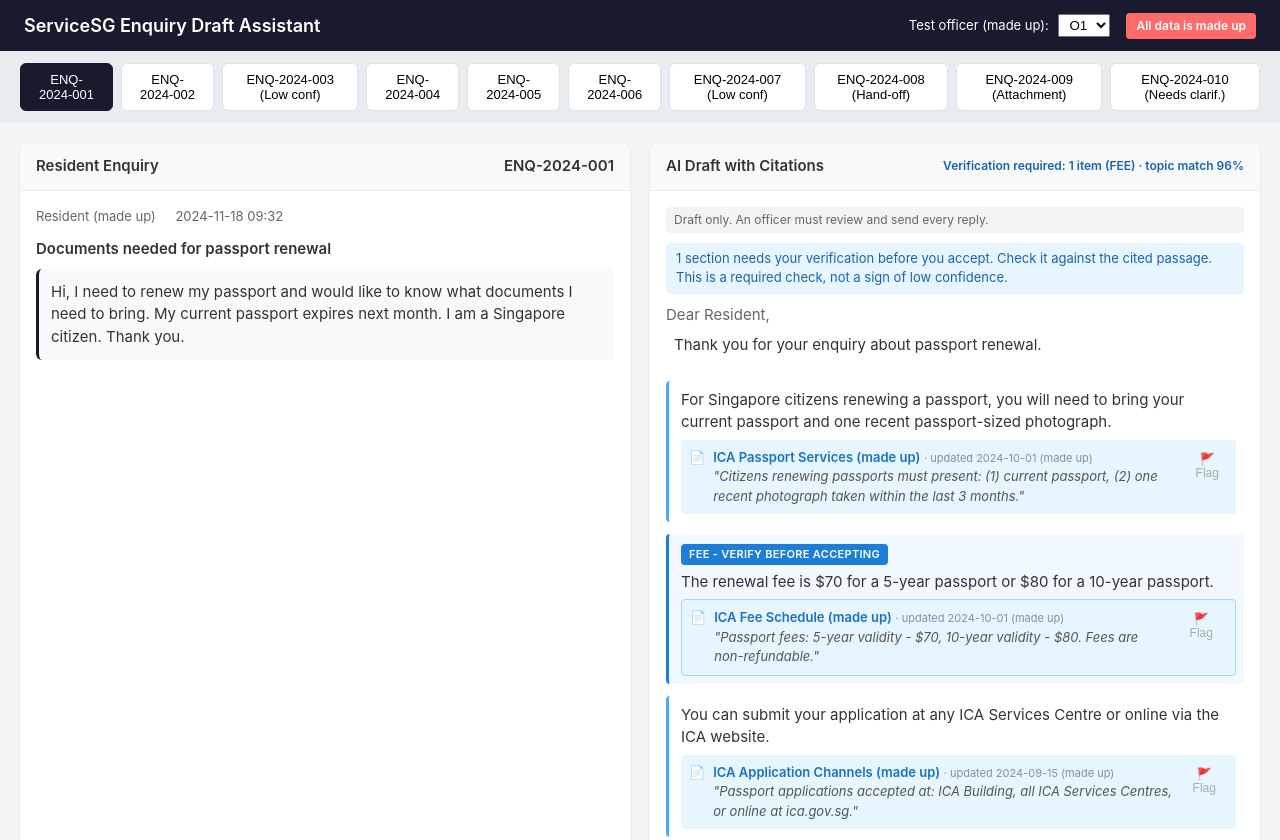
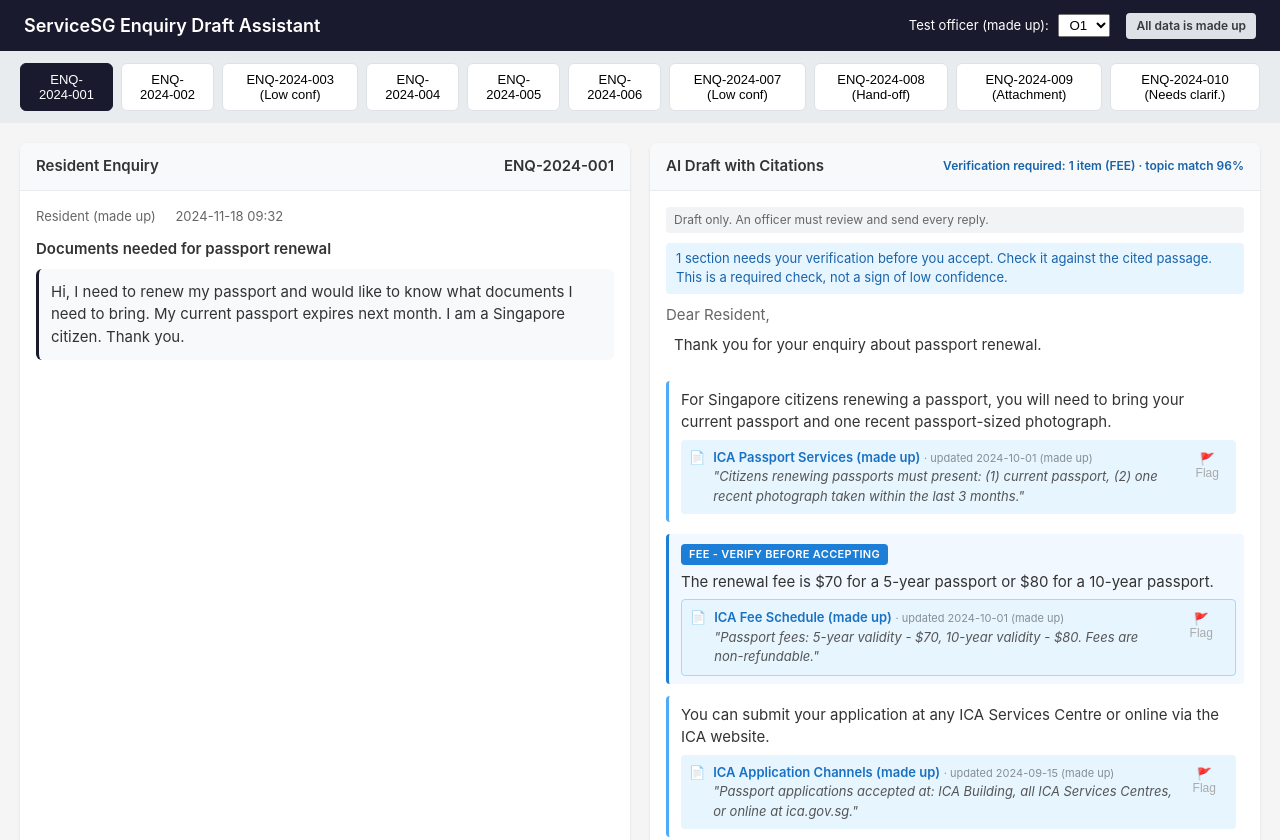
Before and after one commit to tanbeeteck-web/govtech-ai-project, a plain HTML site: page day2-validate/prototype/index.html in a window 1280 px wide. Shown: the top 840 px of the page. Drawn offline with Linux system fonts and the light colour scheme.

Commit message:
Make synthetic-data badge grey; update colour meanings in context-skill.md
Co-Authored-By: Claude Sonnet 5.5 <noreply@anthropic.com>

```diff
--- a/day2-validate/prototype/style.css
+++ b/day2-validate/prototype/style.css
@@ -30,8 +30,9 @@ header h1 {
 }
 
 .synthetic-badge {
-  background: #ff6b6b;
-  color: white;
+  /* Grey on purpose: it marks synthetic data, not a warning (see Colour meanings in context-skill.md) */
+  background: #dee2e6;
+  color: #343a40;
   padding: 4px 10px;
   border-radius: 4px;
   font-size: 12px;
```
Also changed, not shown: 1 other file.
